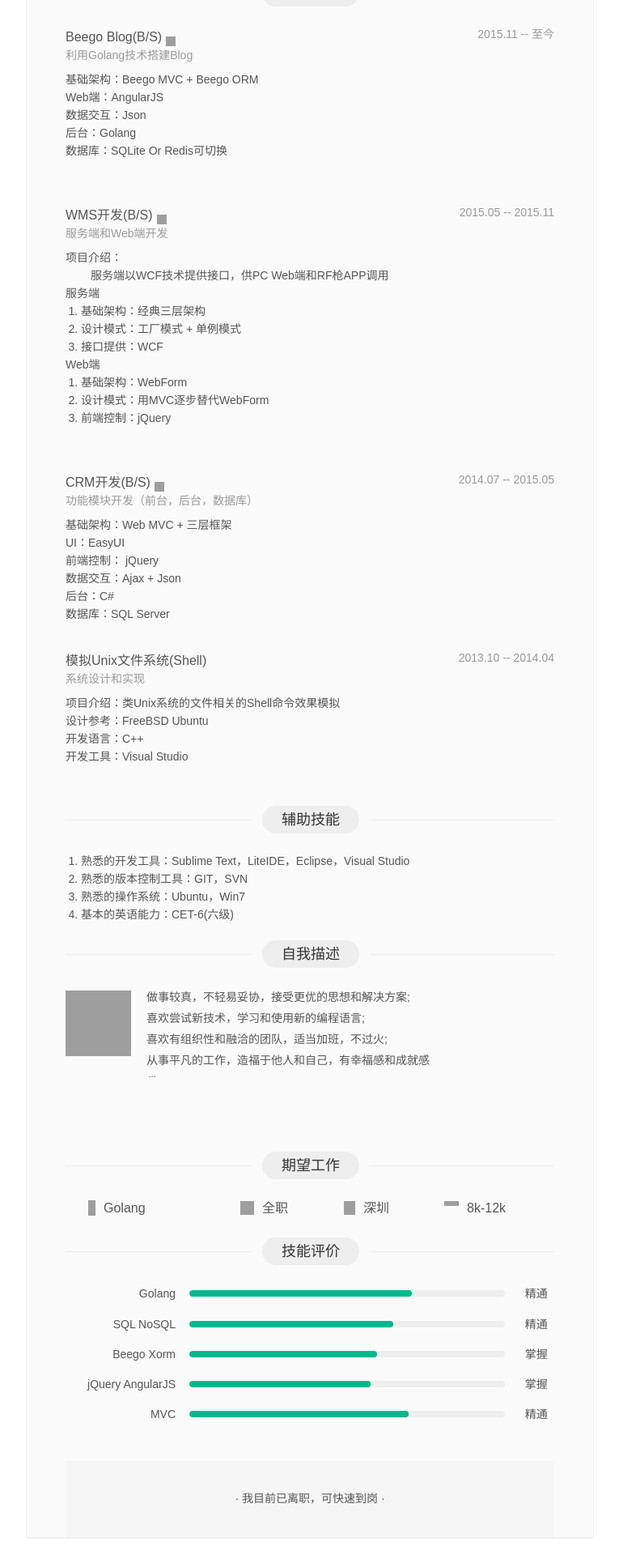
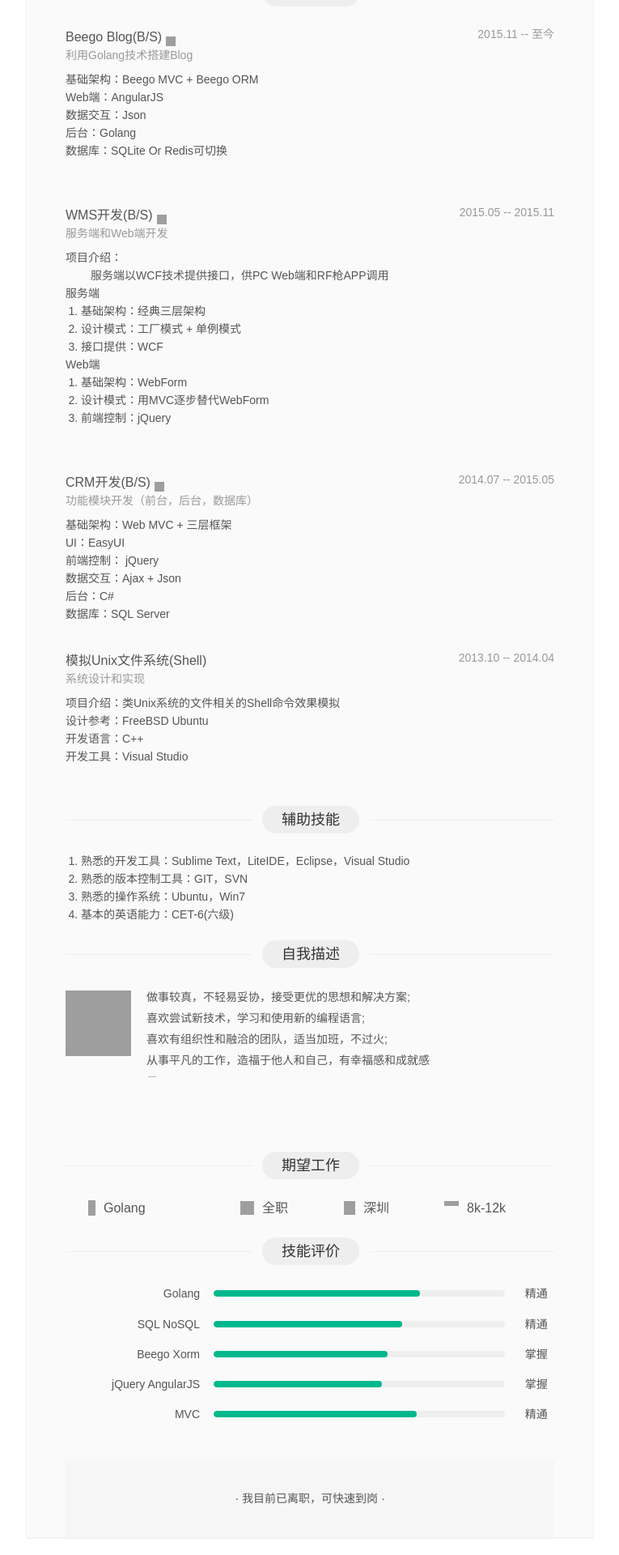
Before and after one commit to hopehook/HopeHook.com, a Jekyll site: the page assets/MyResume.html, which Jekyll copies as it is, in a window 1280 px wide. Shown: the part 751-2671 px from the top of the page at 81% size, without its empty margins (257-1022 px from the left). Built offline with Jekyll 4.4.1, drawn with Linux system fonts in a browser that asks for light colours; Markdown is read by kramdown in place of the engine named in the settings; grey boxes are pictures that could not be loaded.

Commit message:
Update MyResume.html

```diff
--- a/assets/MyResume.html
+++ b/assets/MyResume.html
@@ -223,8 +223,8 @@ span.active{color:#333;}
 #skillsAssess{padding-bottom:12px;}
 .mr_skill_con{padding-left:16px;margin-bottom:14px;position:relative;}
 .mr_skill_con span{vertical-align:middle;display:inline-block;}
-.mr_skill_con .mr_skill_name{width:120px;height:22px;text-align:right;margin-right:13px;word-wrap:break-word;white-space:nowrap;overflow:hidden;text-overflow: ellipsis;}
-.mr_skill_con .mr_skill_plan{position:relative;width:390px;height:8px;border-radius:4px;background-color:#eee;margin-right:21px;overflow:hidden;}
+.mr_skill_con .mr_skill_name{width:150px;height:22px;text-align:right;margin-right:13px;word-wrap:break-word;white-space:nowrap;overflow:hidden;text-overflow: ellipsis;}
+.mr_skill_con .mr_skill_plan{position:relative;width:360px;height:8px;border-radius:4px;background-color:#eee;margin-right:21px;overflow:hidden;}
 .mr_skill_plan em{position:absolute;left:0;top:0;display:inline-block;height:8px;background-color:#00b88d;border-radius:4px;overflow:hidden;}
 .mr_moudle_content .mr_skill_add{padding-left:125px;*padding-left:104px;color:#999999;font-size:16px;}
 .mr_skill_add span{display:inline-block;width:88px;text-indent:22px;background:url(http://www.lagou.com/images/myresume/skill_add.png) left 3px no-repeat;cursor:pointer;}
```
